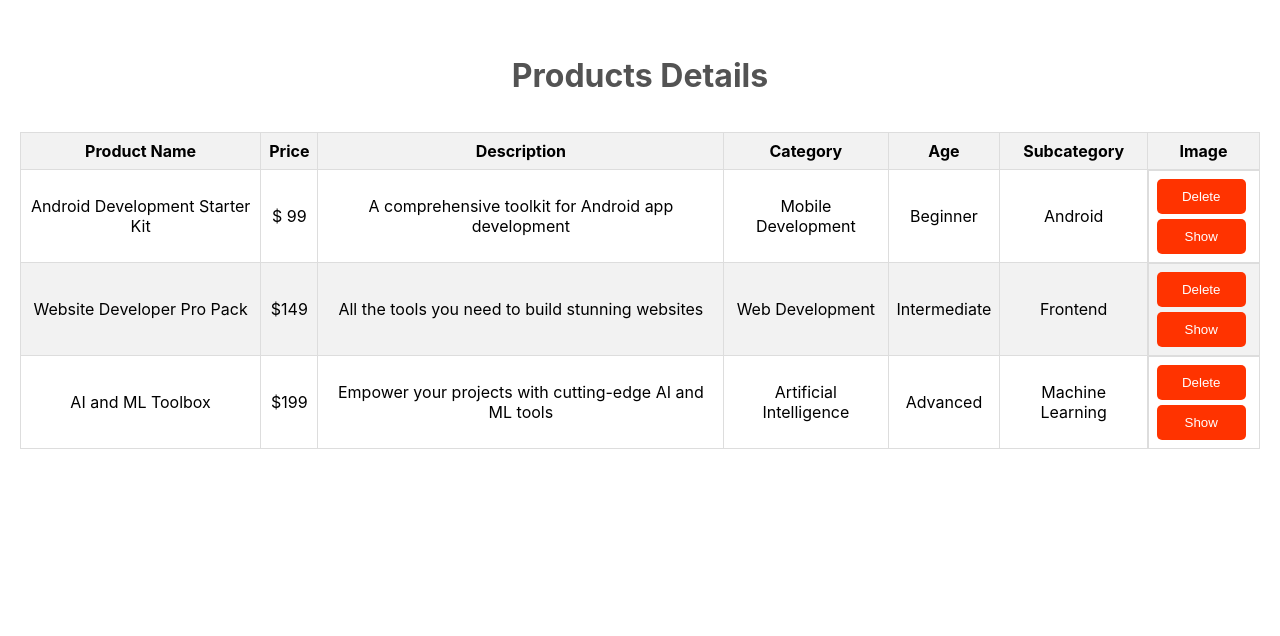
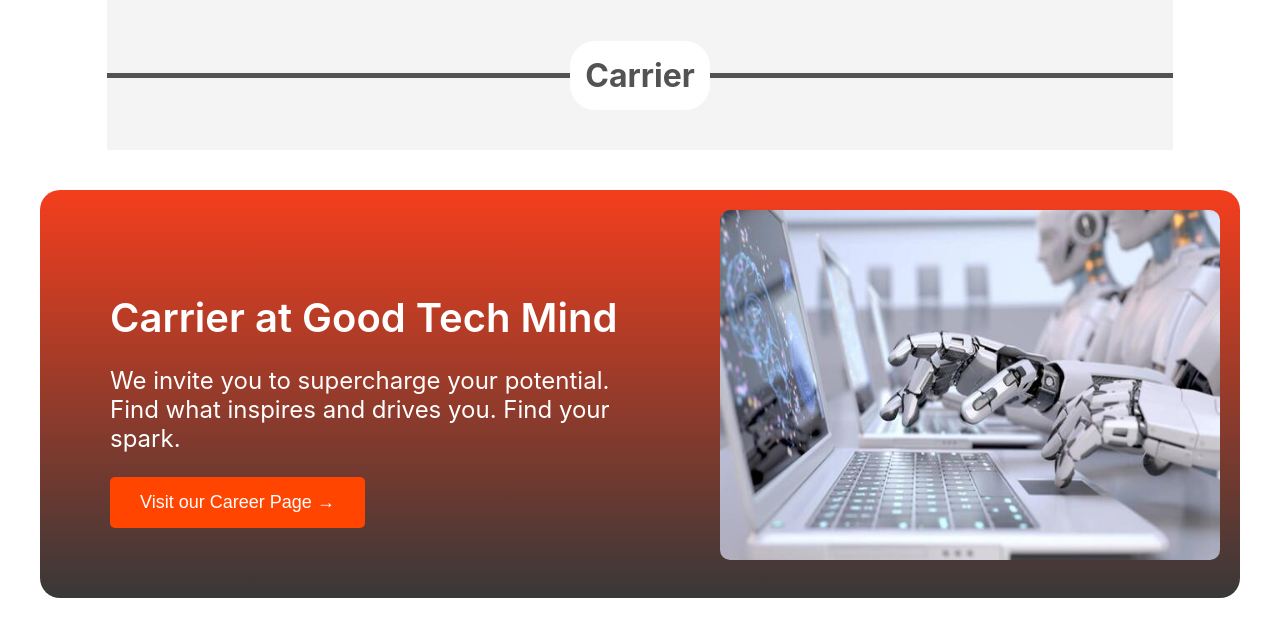
Before and after one commit to AdityaChaudhari03/GoodTechMind, a React (Create React App) app: page / in a window 1280 px wide. Shown: the top 636 px of the page. Built offline with nearby package versions, Linux system fonts and the light colour scheme.

Commit message:
Carrierpage Added

```diff
--- a/src/App.js
+++ b/src/App.js
@@ -4,14 +4,16 @@
 import ProductTable from './components/ProductsTable';
 import TeamDetailsTable from './components/TeamDetailsTable';
 import ServicesTable from './components/ServicesTable';
+import CarrierPage from './components/CarrierPage';
 
 function App() {
   return (
     <div className="App">
       {/* <BlogsPage /> */}
-      <ProductTable />
+      {/* <ProductTable /> */}
       {/* <TeamDetailsTable />  */}
       {/* <ServicesTable /> */}
+      <CarrierPage />
     </div>
   );
 }
--- a/src/components/BlogsPage.css
+++ b/src/components/BlogsPage.css
@@ -8,8 +8,11 @@
     background-color: rgb(244, 244, 244);
     display: flex;
     align-items: center;
+    margin: 0 auto; /* Center horizontally */
     margin-bottom: 40px;
+    width: 83.33%;
   }
+
 
   .heading{
     background-color: white;
--- /dev/null
+++ b/src/components/CarrierPage.css
@@ -0,0 +1,76 @@
+.card-container {
+    background-color: white;
+    /* border-radius: 10px; */
+    /* box-shadow: 0 4px 8px rgba(0, 0, 0, 0.1); */
+    display: flex;
+    justify-content: space-between;
+    /* padding: 20px; */
+    width: 100%; /* Adjusted width to 100% */
+    max-width: 1200px; /* Added max-width for responsiveness */
+    margin: auto;
+  }
+
+  .card-content {
+    color: white;
+    width: 100%; /* Adjusted width to 100% */
+    max-width: 1200px; /* Added max-width for responsiveness */
+    display: flex;
+    justify-content: space-between; /* Adjusted gap for responsiveness */
+    background-image: linear-gradient(to bottom, rgba(244, 62, 29, 1), rgba(56, 56, 56, 1));
+    margin-bottom: 10px;
+    text-align: left;
+    border-radius: 20px;
+    padding: 20px;
+  }
+
+  .card-left {
+    padding: 50px; /* Adjusted padding for responsiveness */
+  }
+
+  .card-content h2 {
+    color: white;
+    margin-bottom: 10px;
+    text-align: left;
+    font-size: 2.5rem; /* Adjusted font size for responsiveness */
+    font-weight: 600;
+  }
+
+  .card-content p {
+    color: white;
+    max-width: 550px; /* Adjusted max-width for responsiveness */
+    font-size: 1.5rem; /* Adjusted font size for responsiveness */
+  }
+
+  .card-content button {
+    background-color: orangered;
+    color: white;
+    border: none;
+    padding: 15px 30px; /* Adjusted padding for responsiveness */
+    border-radius: 5px;
+    cursor: pointer;
+    font-size: 18px;
+  }
+
+  .animated-image {
+    display: flex;
+    justify-content: center;
+    width: 500px;
+    height: 350px;
+    animation: slide-in 1s ease-in-out infinite;
+    border-radius: 10px;
+  }
+
+  .blogs-heading {
+    height: 150px;
+    background-color: rgb(244, 244, 244);
+    display: flex;
+    align-items: center;
+    margin-bottom: 40px;
+  }
+
+  .line {
+    flex: 1;
+    /* margin: 0 20px;  */
+    border: none;
+    border-top: 5px solid rgb(83, 83, 83);
+  }
--- /dev/null
+++ b/src/components/CarrierPage.js
@@ -0,0 +1,46 @@
+import React, { useState, useEffect } from "react";
+import "./CarrierPage.css";
+import Img1 from "../Images/img1.jpg";
+import Img2 from "../Images/img2.jpg";
+import Img3 from "../Images/img3.jpg";
+
+const images = [Img1, Img2, Img3];
+
+const CarrierPage = () => {
+  const [currentImage, setCurrentImage] = useState(0);
+
+  useEffect(() => {
+    const interval = setInterval(() => {
+      setCurrentImage((prevImage) => (prevImage + 1) % images.length);
+    }, 2000); // Change the duration (in milliseconds) for each slide
+    return () => clearInterval(interval);
+  }, []);
+
+  return (
+    <div>
+      <div className="blogs-heading">
+        <hr className="line" />
+        <h1 className="heading">Carrier</h1>
+        <hr className="line" />
+      </div>
+      <div className="card-container">
+        <div className="card-content">
+          <div className="card-left">
+            <h2>Carrier at Good Tech Mind</h2>
+            <p>We invite you to supercharge your potential. Find what inspires and drives you. Find your spark.</p>
+            <button>Visit our Career Page →</button>
+          </div>
+          <div>
+            <img
+              src={images[currentImage]}
+              alt="Animated content"
+              className="animated-image"
+            />
+          </div>
+        </div>
+      </div>
+    </div>
+  );
+};
+
+export default CarrierPage;
--- a/src/components/ProductsTable.js
+++ b/src/components/ProductsTable.js
@@ -5,7 +5,7 @@
   const products = [
     {
       productName: 'Android Development Starter Kit',
-      price: '$ 99',
+      price: '$99',
       description: 'A comprehensive toolkit for Android app development',
       category: 'Mobile Development',
       age: 'Beginner',
```
